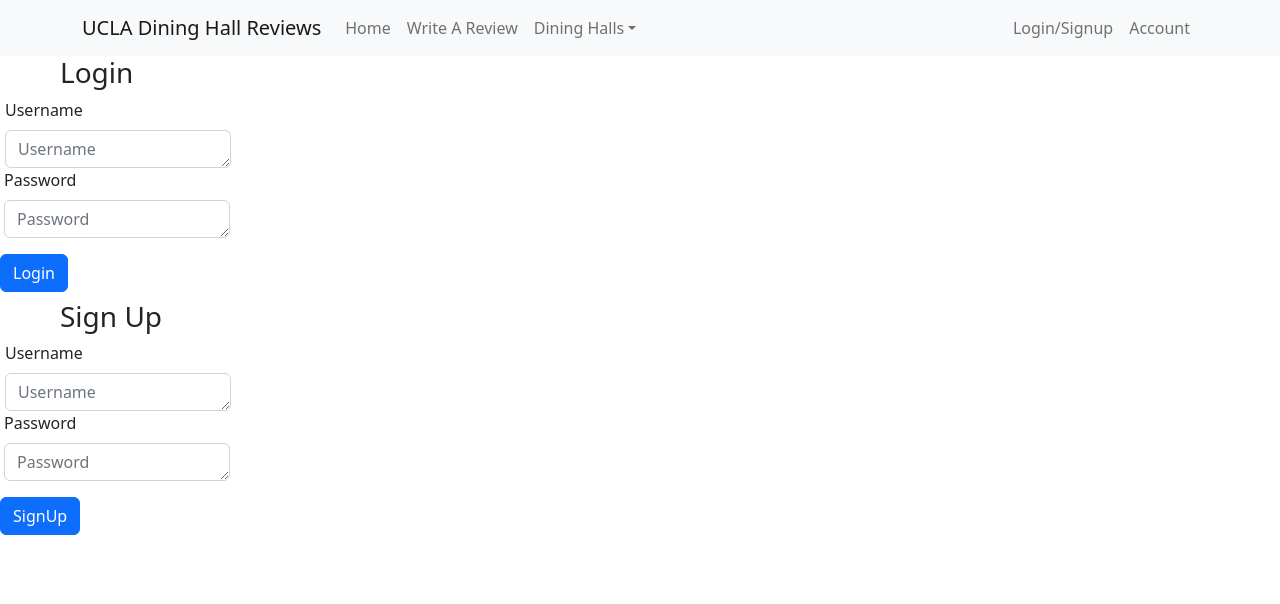
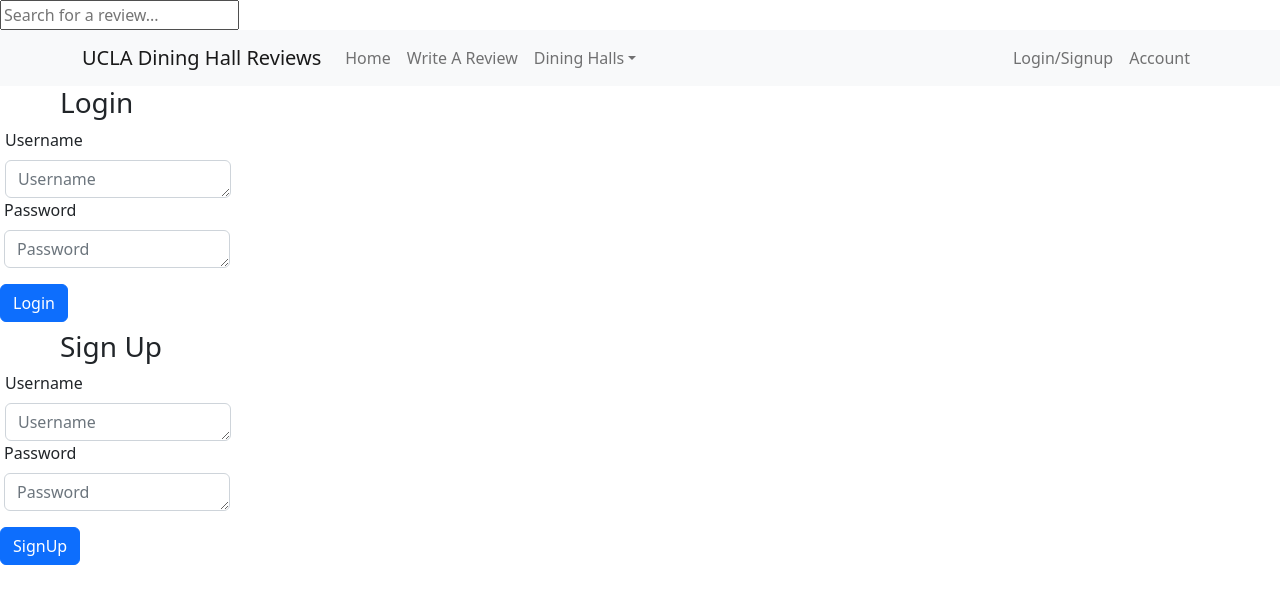
Before and after one commit to brennakj3/CS35L-project, a React (Create React App) app in the folder frontend/: page /login in a window 1280 px wide. Shown: the top 604 px of the page. Built offline with nearby package versions, Linux system fonts and the light colour scheme.

Commit message:
Created searchbar, no implementation

```diff
--- a/frontend/src/App.js
+++ b/frontend/src/App.js
@@ -7,6 +7,7 @@
 import DiningHall from './components/DiningHall'
 import AccountLogin from './components/AccountLogin';
 import Account from './components/Account';
+import SearchBar from './components/SearchBar'
 
 //App handles all major routing to other webpages to display React pages
 
@@ -16,6 +17,7 @@
   //E.x "/" just routes to the home page of localhost
   return (
     <div>
+    <SearchBar placeholder="Search for a review..."></SearchBar>
     <TopNavbar />
     <BrowserRouter>
     <Routes>
--- a/frontend/src/components/SearchBar/index.js
+++ b/frontend/src/components/SearchBar/index.js
@@ -1,10 +1,14 @@
 import React from 'react'
 
-function SearchBar()
+function SearchBar( {placeholder, data})
 {
     return(
         <div className='search'>
-            <div className='searchInputs'></div>
+            <div className='searchData'></div>
+                <input type='text' placeholder={placeholder} ></input>
+                <div className='searchIcon'></div>
         </div>
     )
 }
+
+export default SearchBar;
```
